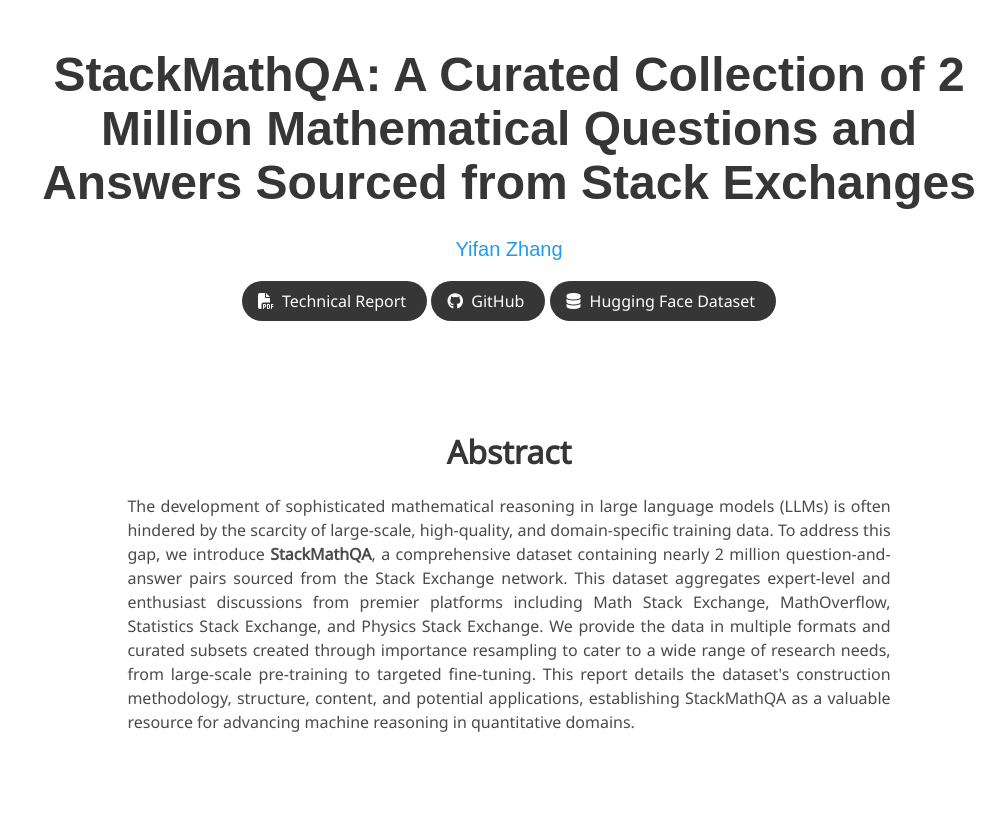
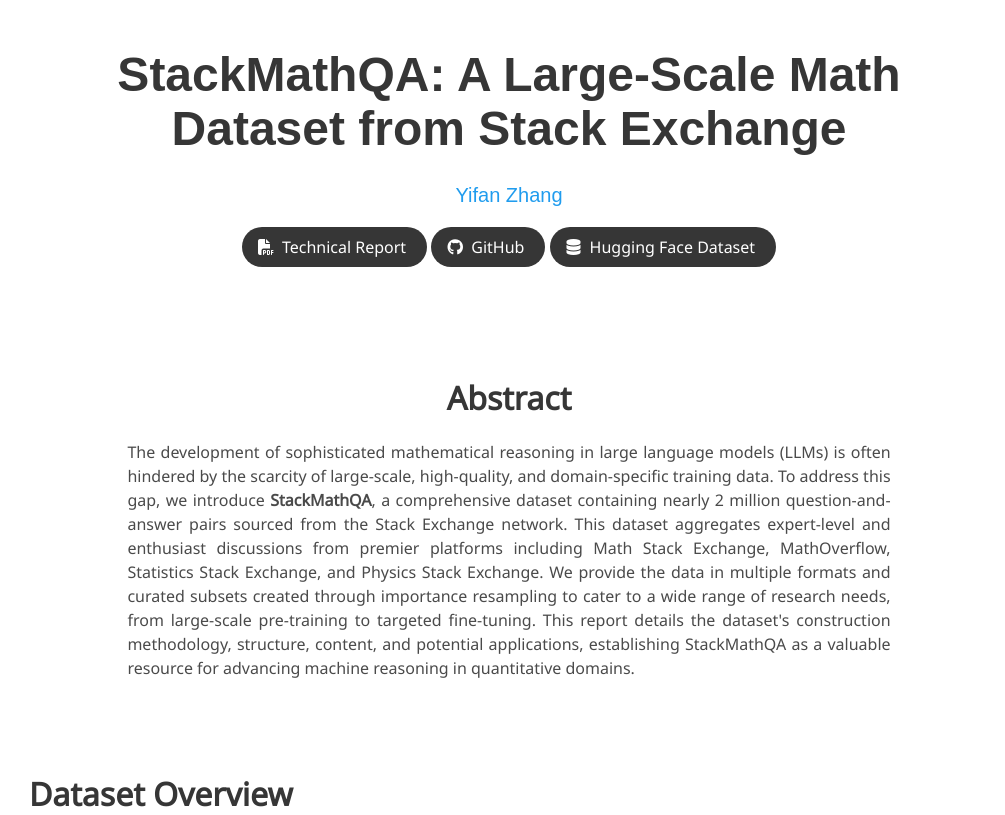
Before and after one commit to stackmathqa/stackmathqa.github.io, a plain HTML site: page index.html in a window 1280 px wide. Shown: the top 815 px of the page, without its empty margins (131-1136 px from the left). Drawn offline with nearby package versions, Linux system fonts and the light colour scheme; some icons are missing; a web font is replaced by a local one.

Commit message:
Update index.html

```diff
--- a/index.html
+++ b/index.html
@@ -51,7 +51,7 @@
       <div class="container is-max-desktop">
         <div class="columns is-centered">
           <div class="column has-text-centered">
-            <h1 class="title is-1 publication-title">StackMathQA: A Curated Collection of 2 Million Mathematical Questions and Answers Sourced from Stack Exchanges</h1>
+            <h1 class="title is-1 publication-title">StackMathQA: A Large-Scale Math Dataset from Stack Exchange</h1>
             <div class="is-size-5 publication-authors">
               <!-- Paper authors -->
               <span class="author-block">
```
